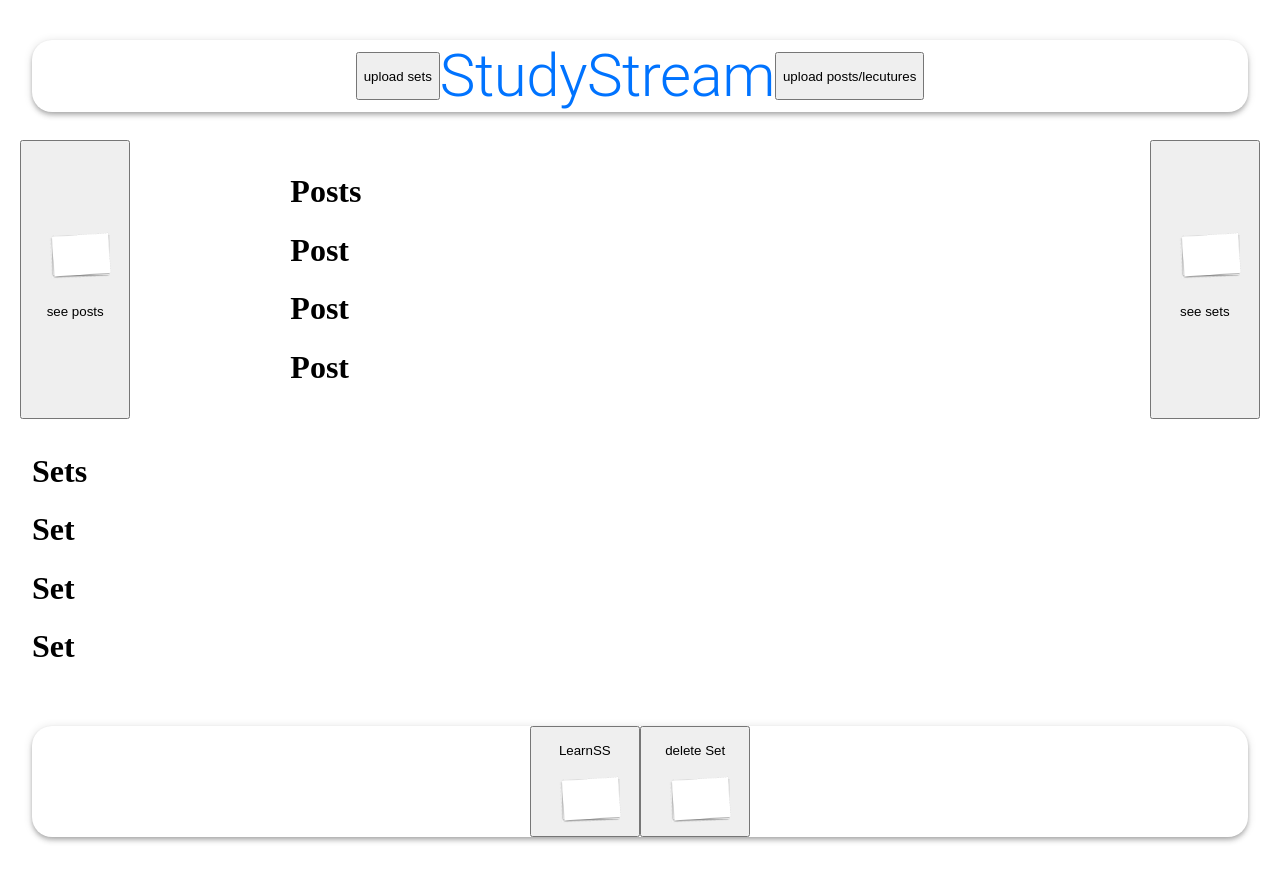
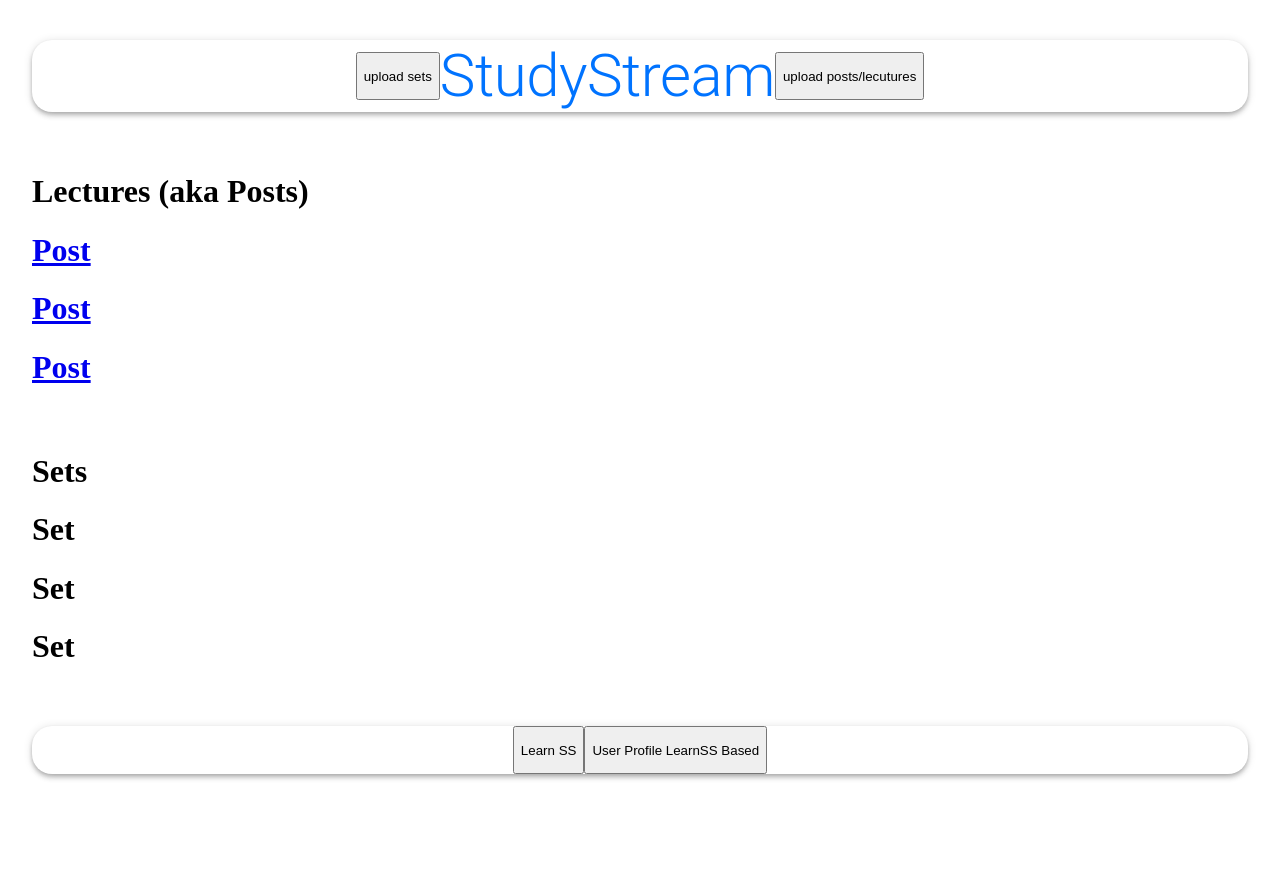
Before and after one commit to hutchinsonmouray/Group23, a React (Create React App) app in the folder client/: page / in a window 1280 px wide. After the commit the page ends 814 px from the top, so only its background shows below. Built offline with nearby package versions, Linux system fonts and the light colour scheme.

Commit message:
Merge remote-tracking branch 'origin/base' into mouray

```diff
--- a/client/src/App.js
+++ b/client/src/App.js
@@ -15,6 +15,8 @@ import UploadLecture from "./UploadLecture"; //sample for extra page
 import Home from "./Home"; //sample for extra page
 
 import { BrowserRouter,Routes, Route} from "react-router-dom";
+import SetInterface from "./setInterface";
+import LectureInterface from "./lectureInterface";
 
 const App = () => {
     const  classes = useStyles();
@@ -35,6 +37,11 @@ const App = () => {
                 </Route>
                 <Route path="/Upload_Lecture" element={<UploadLecture/>}>
                 </Route>
+                <Route path="/Set_Interface" element={<SetInterface/>}>
+                </Route>
+                <Route path="/Lecture_Interface" element={<LectureInterface/>}>
+                </Route>
+                {/*add any new pages here*/}
             </Routes>
         </BrowserRouter>
 );
--- a/client/src/Home.js
+++ b/client/src/Home.js
@@ -34,6 +34,7 @@ import UploadLecture from "./UploadLecture";
     return (
         <Container maxidth={"lg"}>
             <AppBar className={classes.appBar} position = "static" color ="inherit">
+
                   <NavLink to={"/upload_lecture"}>
                     <button>
                         <p>upload sets</p>
@@ -47,27 +48,14 @@ import UploadLecture from "./UploadLecture";
                         <p>upload posts/lecutures</p>
                     </button>
                 </NavLink>
+
             </AppBar>
             {/*//make back <Button className={classes.buttonSubmit} variant="contained" color="primary" size="small" type="submit" fullWidth>Submit Lecture</Button>*/}
             <Grow in>
                 <Grid container justify="space-between" alignItems="stretch" spacing={3} flexDirection="row">
-
-                    <button onClick= {UploadLecture} >
-                        <img className={classes.image} src = {memories} alt = "StudyStream Logo" height="60"/>
-                        <p>see posts</p>
-                        {/*<img src="https://www.tutorialspoint.com/latest/inter-process-communication.png " />*/}
-                    </button>
-
                     <Grid item xs={12} sm={7}>
                             <Posts/>
                         </Grid>
-
-                    <button onClick= {UploadLecture} >
-                        <img className={classes.image} src = {memories} alt = "StudyStream Logo" height="60"/>
-                        {/*<img src="https://www.tutorialspoint.com/latest/inter-process-communication.png " />*/}
-                        <p>see sets</p>
-
-                    </button>
                     <Grid item xs={12} sm={7}>
                             <Sets/>
                         </Grid>
@@ -75,16 +63,19 @@ import UploadLecture from "./UploadLecture";
             </Grow>
 
             <AppBar className={classes.appBar} position = "relative" color ="inherit">
-                <button onClick= {LearnSS}>
-                    <p>LearnSS</p>
-                    <img className={classes.image} src = {memories} alt = "StudyStream Logo" height="60"/>
-                    {/*<img src="https://www.tutorialspoint.com/latest/inter-process-communication.png " />*/}
+                <NavLink to={"/LearnSS"}>
+                    <button>
+                        <p>Learn SS</p>
                     </button>
-                <button type = "submit" name = "learn" value = "myimage" onClick={LearnSS}>
-                    <p>delete Set</p>
-                    <img className={classes.image} src = {memories} alt = "StudyStream Logo" height="60"/>
-                    {/*<img src="https://www.tutorialspoint.com/latest/inter-process-communication.png " />*/}
+                </NavLink>
+
+                <NavLink to={"/LearnSS"}>
+                    <button>
+                        <p>User Profile LearnSS Based</p>
                     </button>
+                </NavLink>
+
+
             </AppBar>
         </Container>
 );
--- a/client/src/LearnSS.js
+++ b/client/src/LearnSS.js
@@ -15,6 +15,7 @@ import memories from "./images/memories.png";
 import Posts from "./components/Posts/Posts";
 import Sets from "./components/Sets/Sets";
 import Form from "./components/Form/Form";
+import {NavLink} from "react-router-dom";
 
 //
 // function LearnSS() {
@@ -29,9 +30,14 @@ const LearnSS = () => {
 
     return (
         <Container maxidth={"lg"}>
-            <AppBar className={classes.appBar} position = "static" color ="inherit">
-                <Typography className={classes.heading} variant="h2" aligin="center">StudyStream</Typography>
-            </AppBar>
+
+            {/*Header Bar*/}
+            <NavLink to={"/"}>
+                <AppBar className={classes.appBar} position = "static" color ="inherit">
+                    <Typography className={classes.heading} variant="h2" aligin="center">StudyStream</Typography>
+                </AppBar>
+            </NavLink>
+
             <Grow in>
                 <Grid container justify="space-between" alignItems="stretch" spacing={3}>
                     <Grid item xs={12} sm={7}>
@@ -41,7 +47,7 @@ const LearnSS = () => {
             <div>
                 This is Study Stream NO PAPER! The point of our app is to....INSERT
             </div>
-            <Paper className={classes.paper} >
+            <Paper className={classes.paper}>
                 {/*add a border and make it look nice w/ typ*/}
                 <Typography className={classes.heading} variant="h5" aligin="center">h5 LearnSS Line 44</Typography>
                 <Typography className={classes.heading} variant="subtitle1" aligin="center"> subtitle1 LearnSS Line 44</Typography>
--- a/client/src/components/Posts/Posts.js
+++ b/client/src/components/Posts/Posts.js
@@ -3,6 +3,8 @@ import {useSelector} from "react-redux";
 
 import Post from './Post/Post';
 import useStyles from './styles';
+import {Link, NavLink} from "react-router-dom";
+import {AppBar, Typography} from "@material-ui/core";
 
 const Posts = () => {
     const posts = useSelector((state)=> state.posts);
@@ -11,10 +13,20 @@ const Posts = () => {
     console.log(posts);
     return (
         <>
-          <h1>Posts</h1>
-          <Post/>
-          <Post/>
-          <Post/>
+          <h1>Lectures (aka Posts)</h1>
+
+            <Link to={"/Lecture_Interface"}>
+                <Post/>
+            </Link>
+
+            <Link to={"/Lecture_Interface"}>
+                <Post/>
+            </Link>
+
+            <Link to={"/Lecture_Interface"}>
+                <Post/>
+            </Link>
+
         </>
 
 );
--- /dev/null
+++ b/client/src/lectureInterface.js
@@ -0,0 +1,55 @@
+import React, {useEffect} from 'react';
+import ReactDOM from 'react-dom';
+import {Provider, useDispatch} from 'react-redux';
+import {createStore,applyMiddleware,compose} from 'redux';
+import thunk from 'redux-thunk';
+import reducers from "./reducers";
+
+
+import App from './App';
+import useStyles from "./styles";
+import {getPosts} from "./actions/posts";
+import {getSets} from "./actions/sets";
+import {AppBar, Container, Grid, Grow, Paper, Typography} from "@material-ui/core";
+import memories from "./images/memories.png";
+import Posts from "./components/Posts/Posts";
+import Sets from "./components/Sets/Sets";
+import Form from "./components/Form/Form";
+import {NavLink} from "react-router-dom";
+
+const SetInterface = () => {
+    const  classes = useStyles();
+    const dispatch = useDispatch();
+
+    useEffect(()=> {
+        dispatch(getPosts());
+        dispatch(getSets());
+    },[dispatch]);
+
+    return (
+        <Container maxidth={"lg"}>
+            <Typography className={classes.heading} variant="h5" aligin="center">h5 Lecture interface (Model after the Set one)</Typography>
+            {/*Header Bar*/}
+            <NavLink to={"/"}>
+                <AppBar className={classes.appBar} position = "static" color ="inherit">
+                    <Typography className={classes.heading} variant="h2" aligin="center">StudyStream</Typography>
+                </AppBar>
+            </NavLink>
+
+            <Grow in>
+                <Grid container justify="space-between" alignItems="stretch" spacing={3}>
+                    <Grid item xs={12} sm={7}>
+                    </Grid>
+                </Grid>
+            </Grow>
+            <div>
+                no paper
+            </div>
+            <Paper className={classes.paper}>
+                paper
+            </Paper>
+        </Container>
+    );
+}
+
+export default SetInterface;
--- /dev/null
+++ b/client/src/setInterface.js
@@ -0,0 +1,64 @@
+import React, {useEffect} from 'react';
+import ReactDOM from 'react-dom';
+import {Provider, useDispatch} from 'react-redux';
+import {createStore,applyMiddleware,compose} from 'redux';
+import thunk from 'redux-thunk';
+import reducers from "./reducers";
+
+
+import App from './App';
+import useStyles from "./styles";
+import {getPosts} from "./actions/posts";
+import {getSets} from "./actions/sets";
+import {AppBar, Container, Grid, Grow, Paper, Typography} from "@material-ui/core";
+import memories from "./images/memories.png";
+import Posts from "./components/Posts/Posts";
+import Sets from "./components/Sets/Sets";
+import Form from "./components/Form/Form";
+import {NavLink} from "react-router-dom";
+
+const SetInterface = () => {
+    const  classes = useStyles();
+    const dispatch = useDispatch();
+
+    useEffect(()=> {
+        dispatch(getPosts());
+        dispatch(getSets());
+    },[dispatch]);
+
+    return (
+        <Container maxidth={"lg"}>
+
+            {/*Header Bar*/}
+            <NavLink to={"/"}>
+                <AppBar className={classes.appBar} position = "static" color ="inherit">
+                    <Typography className={classes.heading} variant="h2" aligin="center">StudyStream</Typography>
+                </AppBar>
+            </NavLink>
+
+            <Grow in>
+                <Grid container justify="space-between" alignItems="stretch" spacing={3}>
+                    <Grid item xs={12} sm={7}>
+                    </Grid>
+                </Grid>
+            </Grow>
+            <div>
+                This is Study Stream NO PAPER! The point of our app is to....INSERT
+            </div>
+            <Paper className={classes.paper}>
+                {/*add a border and make it look nice w/ typ*/}
+                <Typography className={classes.heading} variant="h5" aligin="center">h5 Set interface</Typography>
+                <Typography className={classes.heading} variant="subtitle1" aligin="center"> subtitle1 Set interface</Typography>
+                <Typography className={classes.heading} variant="body2" aligin="center">body2 Set interface</Typography>
+
+                <form>
+                    <div>
+                         PAPER: This is The Set interface
+                    </div>
+                </form>
+            </Paper>
+        </Container>
+    );
+}
+
+export default SetInterface;
```
Lines whose indentation alone changed are shown as unchanged.
